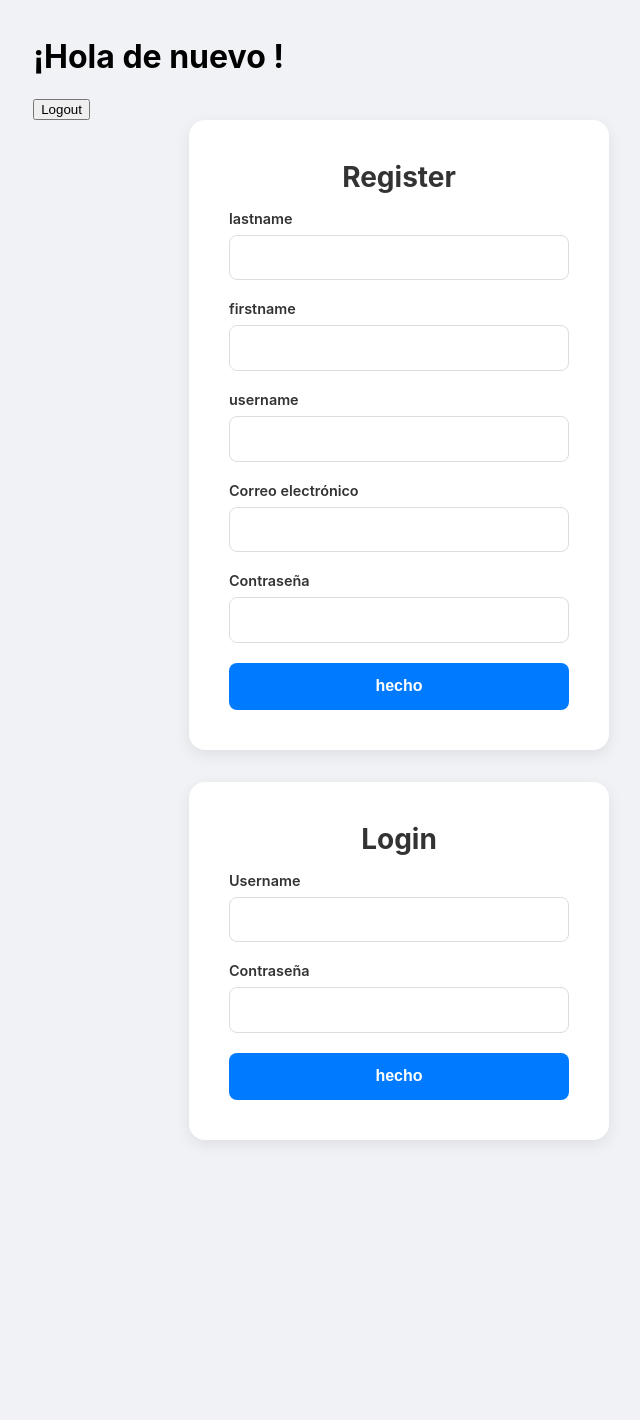
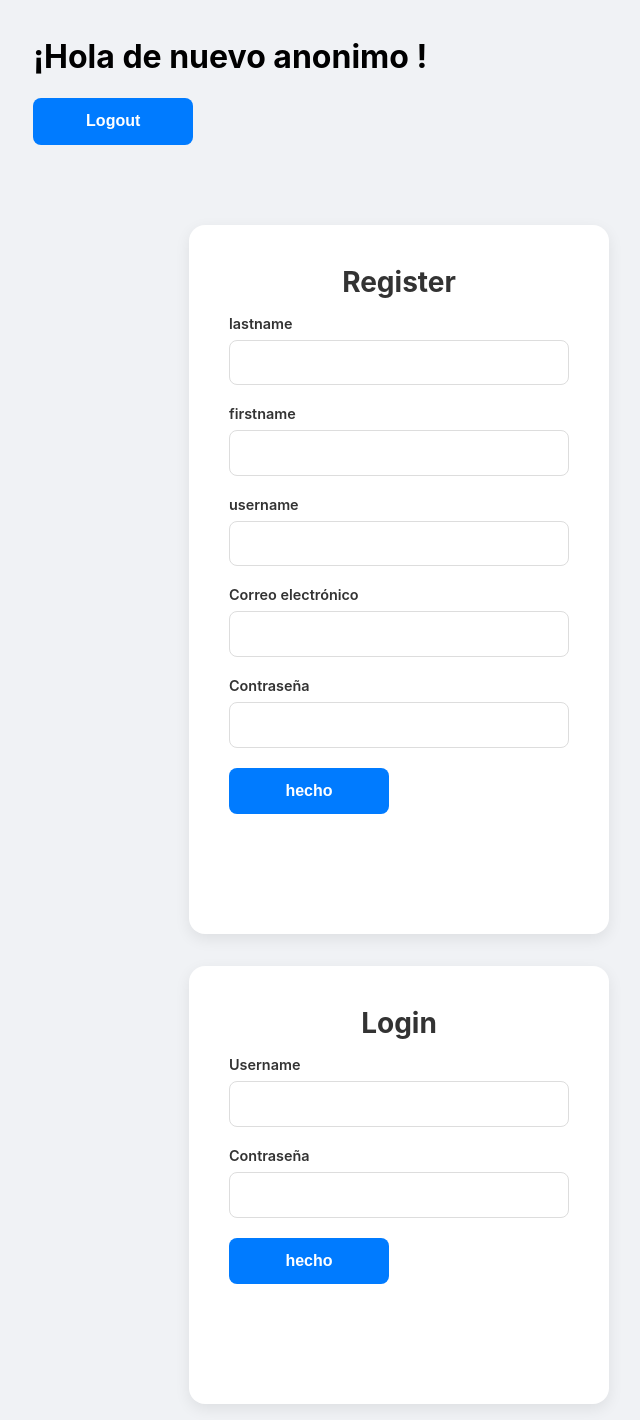
Before and after one commit to hearty22/practica-react, a React (Vite) app: page / in a window 1280 px wide. Shown: the whole page, without its empty margins (241-881 px from the left). Before the commit the page ends 1156 px from the top, so only its background shows below. Built offline with nearby package versions, Linux system fonts and the light colour scheme.

Commit message:
trabajo 2 terminado

```diff
--- a/src/components/Login.jsx
+++ b/src/components/Login.jsx
@@ -1,10 +1,15 @@
 import { useForm } from "../hooks/UseForm";
 
-export const Login = () => {
+export const Login = ({handleLogin}) => {
     const {formData,handleChange ,handleReset} = useForm({
         username: "",
         password: ""
     });
+    const handleSubmit = (e) =>{
+        e.preventDefault();
+        handleLogin(formData.username),
+        handleReset();
+    }
   return (
     <div className='register-container'>
         <h2>Login</h2>
@@ -34,7 +39,7 @@ export const Login = () => {
               />
             </div>
           </div>
-          <button type="submit"  onClick={handleReset} className="submit-btn">
+          <button type="submit" onClick={handleSubmit} className="submit-btn">
             hecho
           </button>
         </form>
--- a/src/index.css
+++ b/src/index.css
@@ -5,3 +5,27 @@
   gap: 2rem;
   flex-wrap: wrap;
 }
+.submit-btn {
+  width: 20vh;
+  padding: 0.9rem;
+  border: none;
+  border-radius: 8px;
+  background-color: var(--primary-color);
+  color: white;
+  font-size: 1rem;
+  font-weight: 600;
+  cursor: pointer;
+  transition: background-color 0.2s ease, box-shadow 0.2s ease;
+  margin-bottom: 10vh;
+}
+
+.submit-btn:hover {
+  background-color: var(--primary-hover);
+  box-shadow: 0 4px 10px rgba(0, 123, 255, 0.2);
+}
+
+.submit-btn:disabled {
+  background-color: #b0c4de; /* Un azul "apagado" */
+  cursor: not-allowed;
+  box-shadow: none;
+}
--- a/src/pages/App.jsx
+++ b/src/pages/App.jsx
@@ -1,15 +1,21 @@
-import React, { useState } from "react";
 import { Register } from "../components/register";
 import { Login } from "../components/Login";
+import { useState } from "react";
 export const App = () => {
+  const [user, setUser] = useState("");
+  const handleLogin = (username) =>{
+    setUser(
+      username
+    )
+  }
 
   return (
     <>
-      <h1>¡Hola de nuevo {}!</h1>
-      <button>Logout</button>
+      <h1>¡Hola de nuevo {user || "anonimo "}!</h1>
+      <button className="submit-btn">Logout</button>
       <div className="main-content-container">
         <Register />
-        <Login/>
+        <Login handleLogin={handleLogin}/>
       </div>
     </>
   );
```
